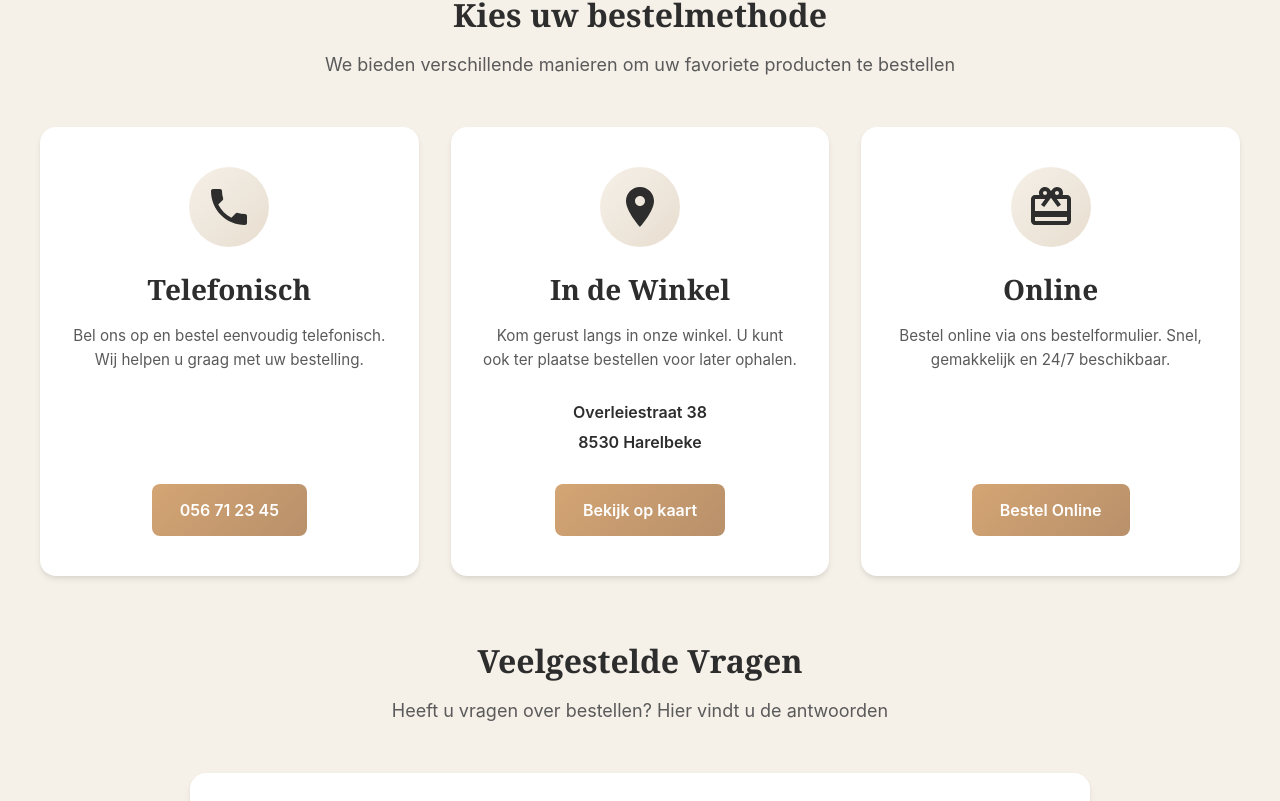
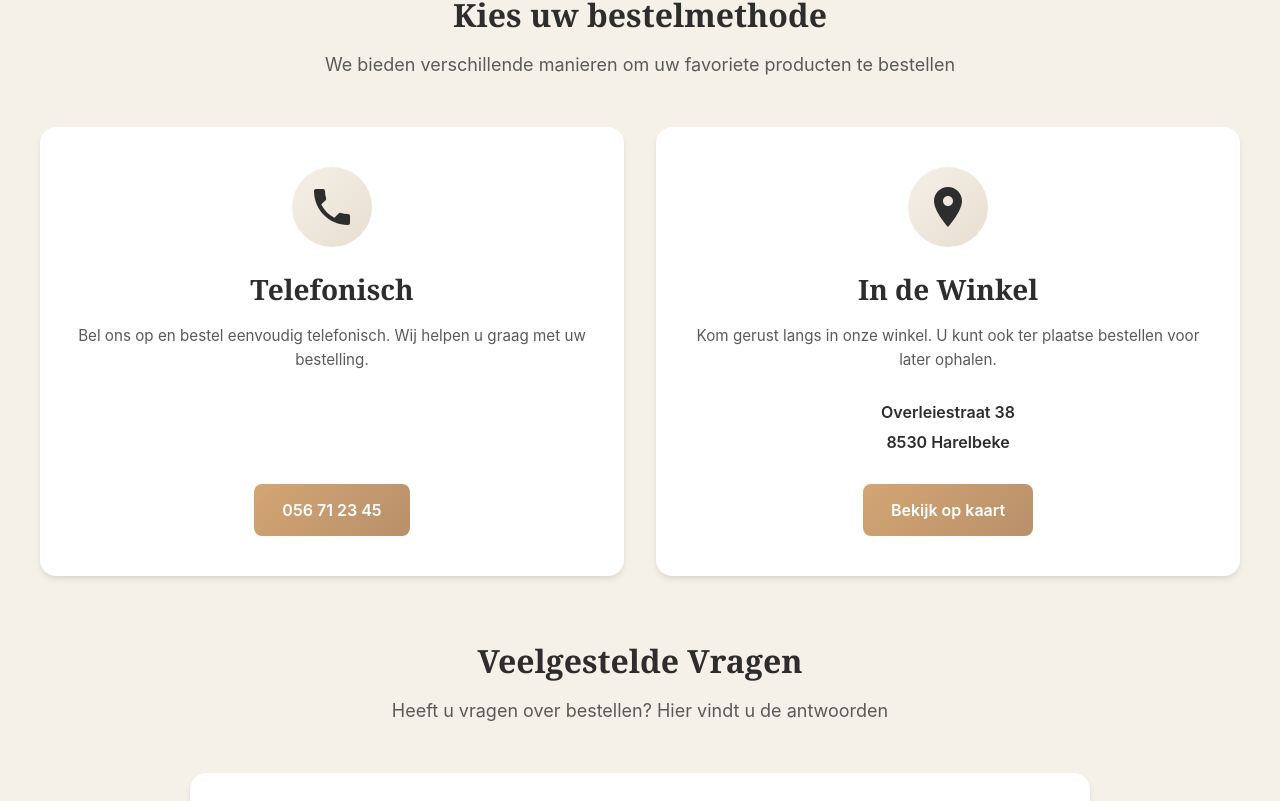
Before and after one commit to SanderVanryckeghem/bakkerij_vanryckeghem, an Angular app in the folder bakkerij_vanryckeghem/: page /bestellen in a window 1280 px wide. Shown: the part 619-1420 px from the top of the page. Built offline with nearby package versions, Linux system fonts and the light colour scheme.

Commit message:
Remove online bestellen

```diff
--- a/bakkerij_vanryckeghem/src/app/features/bestellen/bestellen/bestellen.scss
+++ b/bakkerij_vanryckeghem/src/app/features/bestellen/bestellen/bestellen.scss
@@ -2,12 +2,12 @@
 
 .ordering-methods-grid {
   display: grid;
-  grid-template-columns: repeat(3, 1fr);
+  grid-template-columns: repeat(2, 1fr);
   gap: 2rem;
   max-width: 1200px;
   margin: 0 auto;
 
-  @media (max-width: 1024px) {
+  @media (max-width: 768px) {
     grid-template-columns: 1fr;
   }
 }
--- a/bakkerij_vanryckeghem/src/app/features/bestellen/bestellen/bestellen.ts
+++ b/bakkerij_vanryckeghem/src/app/features/bestellen/bestellen/bestellen.ts
@@ -68,13 +68,6 @@ export class Bestellen {
       details: ['Overleiestraat 38', '8530 Harelbeke'],
       actionText: 'Bekijk op kaart',
       actionLink: 'https://maps.google.com/?q=Overleiestraat+38+8530+Harelbeke'
-    },
-    {
-      title: 'Online',
-      description: 'Bestel online via ons bestelformulier. Snel, gemakkelijk en 24/7 beschikbaar.',
-      icon: 'M20 6h-2.18c.11-.31.18-.65.18-1a2.996 2.996 0 0 0-5.5-1.65l-.5.67-.5-.68C10.96 2.54 10.05 2 9 2 7.34 2 6 3.34 6 5c0 .35.07.69.18 1H4c-1.11 0-1.99.89-1.99 2L2 19c0 1.11.89 2 2 2h16c1.11 0 2-.89 2-2V8c0-1.11-.89-2-2-2zm-5-2c.55 0 1 .45 1 1s-.45 1-1 1-1-.45-1-1 .45-1 1-1zM9 4c.55 0 1 .45 1 1s-.45 1-1 1-1-.45-1-1 .45-1 1-1zm11 15H4v-2h16v2zm0-5H4V8h5.08L7 10.83 8.62 12 12 7.4l3.38 4.6L17 10.83 14.92 8H20v6z',
-      actionText: 'Bestel Online',
-      actionLink: '#'
     }
   ];
 
--- a/bakkerij_vanryckeghem/src/app/shared/services/content.service.ts
+++ b/bakkerij_vanryckeghem/src/app/shared/services/content.service.ts
@@ -121,8 +121,7 @@ export class ContentService {
     },
     openingHours: OPENING_HOURS,
     socialMedia: {
-      facebook: 'https://facebook.com/bakkerijvanryckeghem',
-      instagram: 'https://instagram.com/bakkerijvanryckeghem'
+      facebook: 'https://facebook.com/bakkerijvanryckeghem'
     }
   };
 
```
